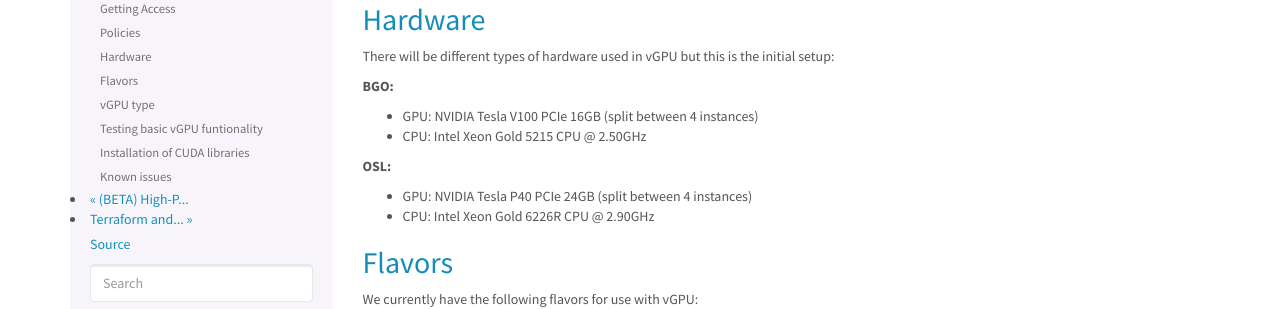
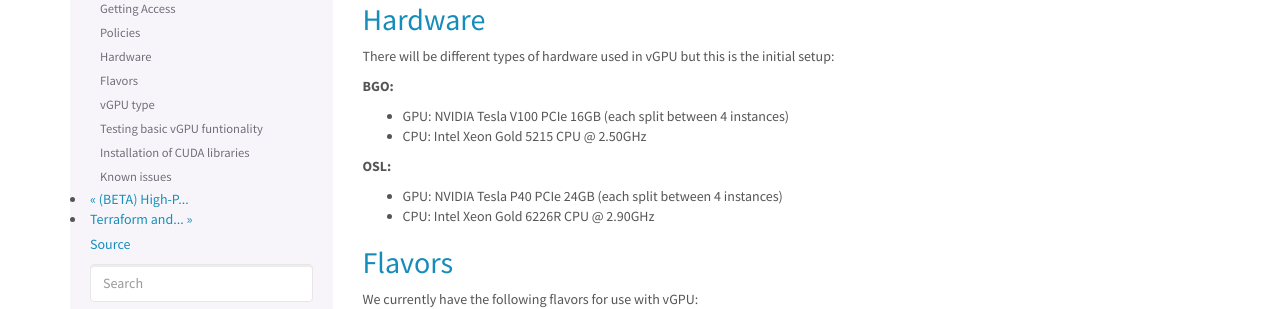
Before and after one commit to norcams/docs-enduser, a Sphinx documentation site: the page built from docs/vgpu.rst, in a window 1280 px wide and 900 px high, scrolled down 764 px. Shown: the part 153-462 px from the top of the window. Built offline with Sphinx 7.4.7, drawn with Linux system fonts in a browser that asks for light colours; some of the changed text lies outside the part shown.

Commit message:
fix typos and be more precise

```diff
--- a/docs/vgpu.rst
+++ b/docs/vgpu.rst
@@ -57,12 +57,12 @@ initial setup:
 
 **BGO:**
 
-* GPU: NVIDIA Tesla V100 PCIe 16GB (split between 4 instances)
+* GPU: NVIDIA Tesla V100 PCIe 16GB (each split between 4 instances)
 * CPU: Intel Xeon Gold 5215 CPU @ 2.50GHz
 
 **OSL:**
 
-* GPU: NVIDIA Tesla P40 PCIe 24GB (split between 4 instances)
+* GPU: NVIDIA Tesla P40 PCIe 24GB (each split between 4 instances)
 * CPU: Intel Xeon Gold 6226R CPU @ 2.90GHz
 
 Flavors
```
Also changed, not shown: other parts of docs/vgpu.rst (+1 -1 lines).
